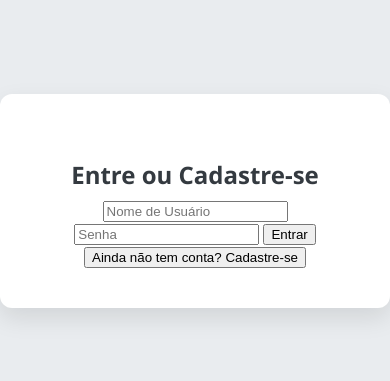
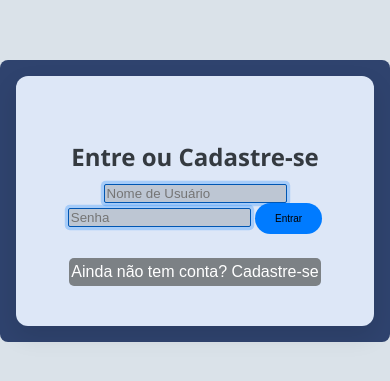
Before and after one commit to Joao-creator1/site-de-receitas, a website: page index.html in a window 390 px wide. Shown: the part 221-602 px from the top of the page. Drawn offline with Linux system fonts and the light colour scheme.

Commit message:
feat: initialize project with recipe management and authentication features
- Added package.json to manage dependencies (Express and Body-Parser).
- Created script.js for recipe display and user authentication logic.
- Implemented server.js to handle user registration, login, and recipe management.
- Developed style.CSS for improved UI design and responsiveness.

```diff
--- a/index.html
+++ b/index.html
@@ -29,7 +29,7 @@
     <div id="app-content" style="display: none;">
         <div class="container">
             <h1>Receita do Dia</h1>
-            <img id="recipe-image" src="https://via.placeholder.com/600/FF5733" alt="Imagem da Receita">
+            <img id="recipe-image" src="ChatGPT Image 5 de ago. de 2025, 18_22_47.png" alt="Imagem da Receita">
             <h2 id="recipe-title">Torta de Frango Cremosa</h2>
             <p id="recipe-text">Uma deliciosa torta com recheio cremoso de frango. Perfeita para qualquer ocasião! Ingredientes: 1 peito de frango, 1 lata de creme de leite, 1 massa de torta. Modo de preparo: Cozinhe e desfie o frango, misture com o creme de leite e recheie a massa. Asse por 30 minutos.</p>
             <button id="change-recipe-btn">Ver Outra Receita</button>
--- a/style.CSS
+++ b/style.CSS
@@ -269,7 +269,7 @@ h1, h2 {
     border-radius: 8px;
     border: 1px solid #ffffff;
     font-size: 1rem;
-    background-color: #222324; /* Fundo dos campos de input escuro */
+    background-color: #e3e3e4; /* Fundo dos campos de input escuro */
     color: #f8f9fa; /* Texto dentro dos campos claro */
     transition: border-color 0.3s;
 }
@@ -285,7 +285,7 @@ h1, h2 {
 /* Reseta as configurações padrão do navegador para ter um controle maior */
 body {
     font-family: 'Segoe UI', Tahoma, Geneva, Verdana, sans-serif;
-    background-color: #e9ecef;
+    background-color: #dae2e9;
     color: #495057;
     display: flex;
     justify-content: center;
@@ -295,7 +295,7 @@ body {
 }
 
 .container {
-    background-color: #ffffff;
+    background-color: #dde7f7;
     padding: 2.5rem;
     border-radius: 12px;
     box-shadow: 0 10px 25px rgba(0, 0, 0, 0.1);
@@ -379,3 +379,55 @@ h2 {
     outline: none;
     box-shadow: 0 0 0 0.2rem rgba(0, 123, 255, 0.25);
 }
+
+#auth-section  {
+    margin: 2rem 0;
+    padding: 1rem;
+    background-color: #2f436e;
+    border-radius: 8px;
+    color: #08090e;
+}
+#show-register-form-btn {
+    background-color: #7c8185;
+    color: white;
+    border: none;
+    padding: 5px 2px;
+    border-radius: 5px;
+    cursor: pointer;
+    font-size: 1rem;
+    margin-top: 1.5rem;
+    transition: background-color 0.3s;
+}
+
+#login-form input[type="password"] {
+    border-color: #007bff;
+    outline: none;
+    box-shadow: 0 0 0 0.2rem rgba(0, 123, 255, 0.25);
+    cursor: pointer;
+    border: 1px solid #0056b3;
+    background-color: rgb(189, 198, 211);
+    border-radius: 2px;
+    transition: background-color 0.3s;
+}
+
+#login-form input[type="text"] {
+    border-color: #007bff;
+    outline: none;
+    box-shadow: 0 0 0 0.2rem rgba(0, 123, 255, 0.25);
+    cursor: text;
+    border: 1px solid #0056b3;
+    background-color: rgb(189, 198, 211);
+    border-radius: 2px;
+    transition: border-color 0.3s, background-color 0.3s;
+}
+
+#login-form button[type="submit"] {
+    background-color: #007bff;
+    color: rgb(0, 0, 0);
+    border: none;
+    padding: 10px 20px;
+    border-radius: 100px;
+    cursor: pointer;
+    font-size: 10px;
+    transition: background-color 0.3s;
+}
```
Also changed, not shown: script.js (+11 -14 lines), ChatGPT Image 5 de ago. de 2025, 18_22_47.png (added).
